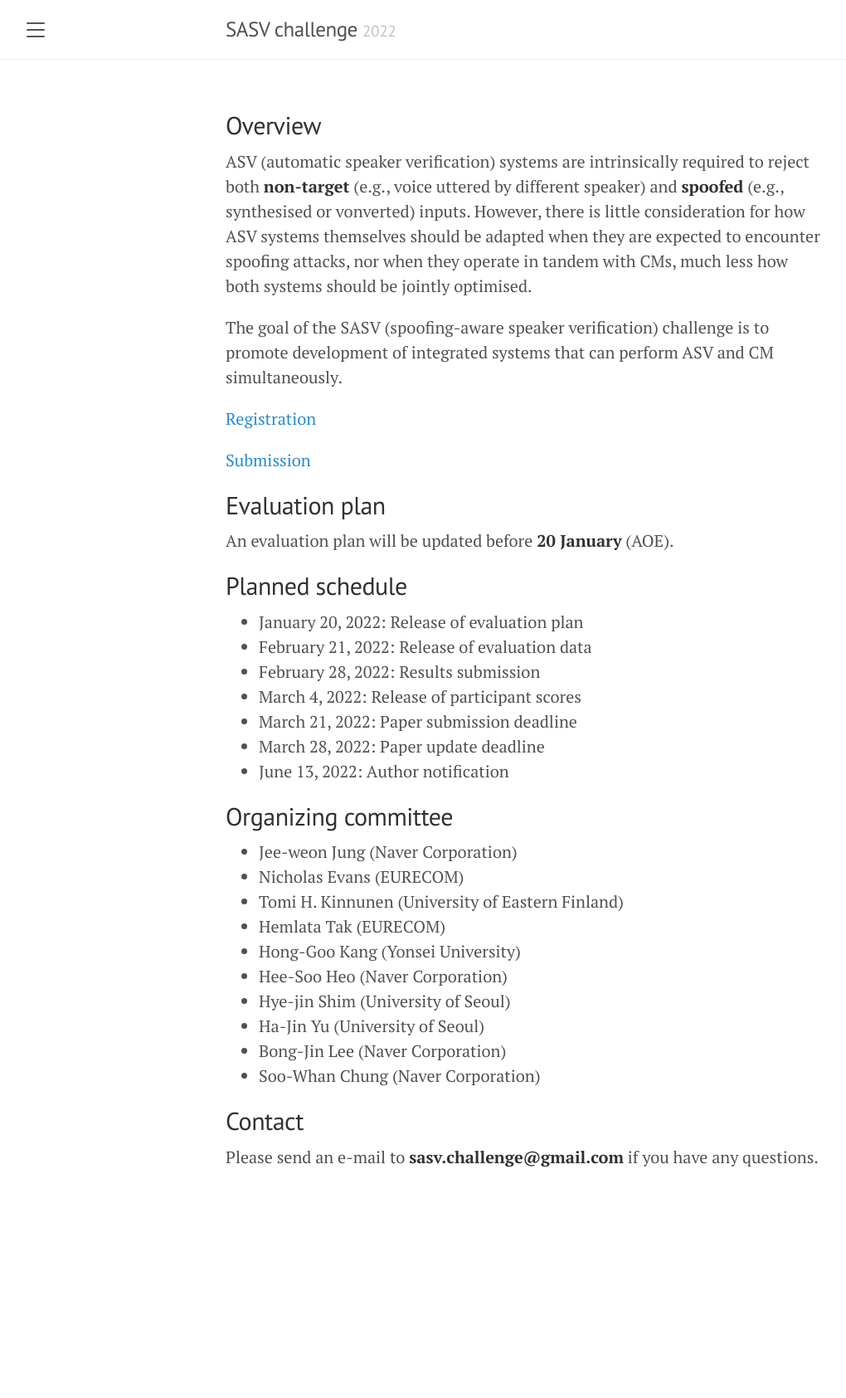
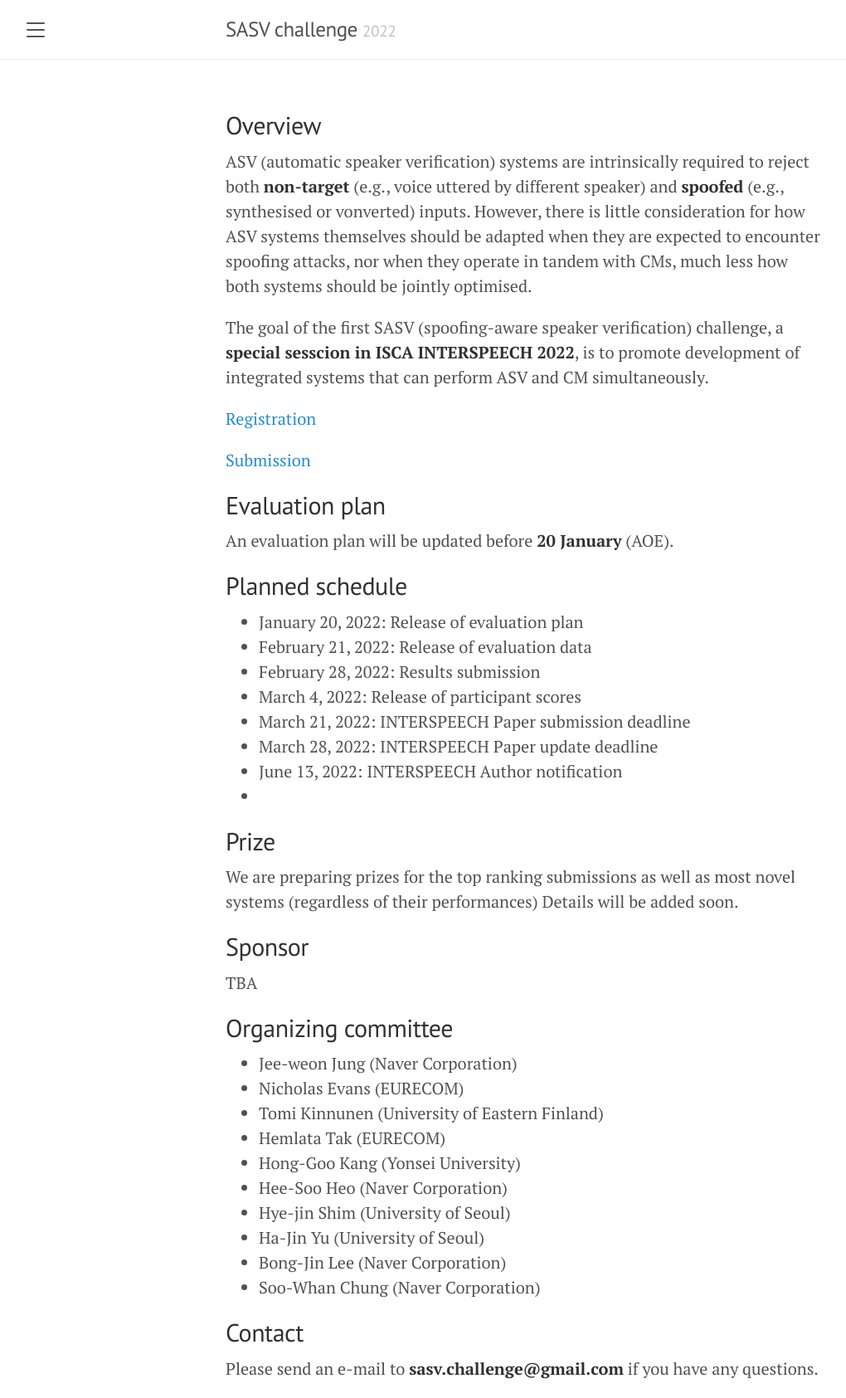
Before and after one commit to sasv-challenge/sasv-challenge.github.io, a Jekyll site: the page built from index.md, in a window 1280 px wide. Shown: the whole page at 83% size, without its empty margins (8-1028 px from the left). Built offline with Jekyll 4.4.1, drawn with Linux system fonts in a browser that asks for light colours; before the commit the page ends 1430 px from its top, so only the background shows below that.

Commit message:
change gitignore, update index

```diff
--- a/index.md
+++ b/index.md
@@ -6,7 +6,7 @@ title: Overview
 ## Overview
 ASV (automatic speaker verification) systems are intrinsically required to reject both **non-target** (e.g., voice uttered by different speaker) and **spoofed** (e.g., synthesised or vonverted) inputs. However, there is little consideration for how ASV systems themselves should be adapted when they are expected to encounter spoofing attacks, nor when they operate in tandem with CMs, much less how both systems should be jointly optimised.
 
-The goal of the SASV (spoofing-aware speaker verification) challenge is to promote development of integrated systems that can perform ASV and CM simultaneously.
+The goal of the first SASV (spoofing-aware speaker verification) challenge, a **special sesscion in ISCA INTERSPEECH 2022**, is to promote development of integrated systems that can perform ASV and CM simultaneously.
 
 [Registration](https://sasv-challenge.github.io/registration)
 
@@ -21,14 +21,23 @@ An evaluation plan will be updated before **20 January** (AOE).
 - February 21, 2022: Release of evaluation data
 - February 28, 2022: Results submission
 - March 4, 2022: Release of participant scores
-- March 21, 2022: Paper submission deadline
-- March 28, 2022: Paper update deadline
-- June 13, 2022: Author notification
+- March 21, 2022: INTERSPEECH Paper submission deadline
+- March 28, 2022: INTERSPEECH Paper update deadline
+- June 13, 2022: INTERSPEECH Author notification
+-
+
+## Prize
+We are preparing prizes for the top ranking submissions as well as most novel systems (regardless of their performances)
+Details will be added soon.
+
+## Sponsor
+TBA
+
 
 ## Organizing committee
 - Jee-weon Jung (Naver Corporation)
 - Nicholas Evans (EURECOM)
-- Tomi H. Kinnunen (University of Eastern Finland)
+- Tomi Kinnunen (University of Eastern Finland)
 - Hemlata Tak (EURECOM)
 - Hong-Goo Kang (Yonsei University)
 - Hee-Soo Heo (Naver Corporation)
```
Also changed, not shown: .about.md (added), 2 other files.
